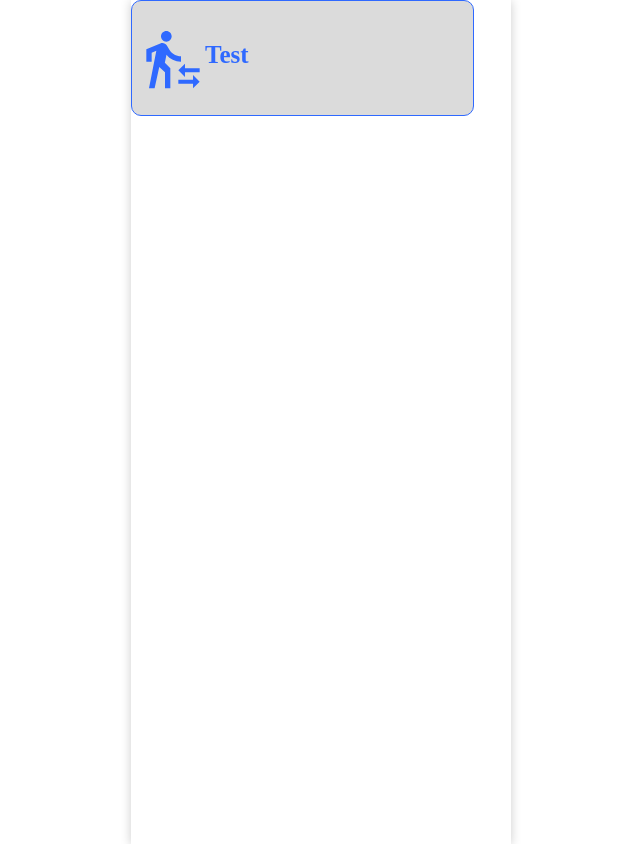
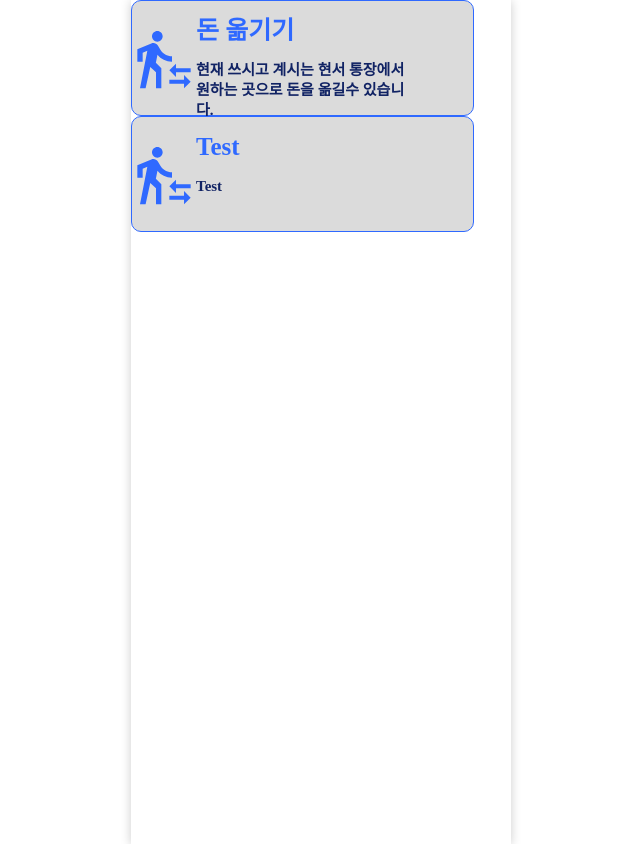
Before and after one commit to hyeonseokang/MomsBank, a React (Create React App) app in the folder frontend/: page / in a window 1280 px wide. Shown: the whole page, without its empty margins (319-959 px from the left). Built offline with nearby package versions, Linux system fonts and the light colour scheme.

Commit message:
Main Block 다 완성?

```diff
--- a/frontend/src/App.js
+++ b/frontend/src/App.js
@@ -5,7 +5,8 @@ import icon from './images/icon/transfer.svg'
 function App() {
   return (
     <Wrap>
-      <Block icon={icon} mainText="Test" subText="Test2"></Block>
+      <Block icon={icon} mainText="돈 옮기기" subText={"현재 쓰시고 계시는 현서 통장에서\n원하는 곳으로 돈을 옮길수 있습니다."}></Block>
+      <Block icon={icon} mainText="Test" subText="Test"></Block>
     </Wrap>
   );
 }
@@ -21,9 +22,13 @@ const Test = styled.div`
 const Test2 = styled.div`
   display: inline-block;
   width: 100px;
-  height: 120px;
+  height: 100px;
   background-color: white;
   border: 1px solid #0000ff;
+  >p{
+    float: top;
+    margin-left: 20px;
+  }
 `;
 
 const Wrap = styled.div`
--- a/frontend/src/components/main/Block.js
+++ b/frontend/src/components/main/Block.js
@@ -9,6 +9,7 @@ const Block = ({icon, mainText, subText}) => {
                 </Icon>
                 <InlineBlock>
                     <MainText>{mainText}</MainText>
+                    <SubText>{subText}</SubText>
                 </InlineBlock>
             </Div>
     )
@@ -30,7 +31,7 @@ const Icon = styled.div`
     display: inline-block;
     width: 64px;
     height: 116px;
-    margin-left: 9px;
+    margin-left: 0px;
     vertical-align: middle;
     >img{
         position: absolute;
@@ -47,7 +48,6 @@ const InlineBlock = styled.div`
 `;
 
 const MainText = styled.div`
-    display: inline-block;
     height: 29px;
     width: 137px;
     font-family: Spoqa Han Sans Neo;
@@ -55,31 +55,27 @@ const MainText = styled.div`
     font-weight: bold;
     font-size: 25px;
     line-height: 0px;
+    float: left;
+    margin-top: 30px;
 
     color: #2F69FF;
 `;
 
 const SubText = styled.p`
-    position: absolute;
     width: 225px;
     height: 40px;
-    left: 73px;
-    top: 55px;
+
+    float: left;
+    margin-top: 0px;
 
     font-family: Spoqa Han Sans Neo;
     font-style: normal;
     font-weight: bold;
     font-size: 15px;
     line-height: 20px;
-
-    display: flex;
-    align-items: center;
-
-    margin: 0 auto;
-
     color: #112364;
 
-    white-space: pre-wrap;
+    white-space: pre-line;
 `;
 
 export default Block;
```
